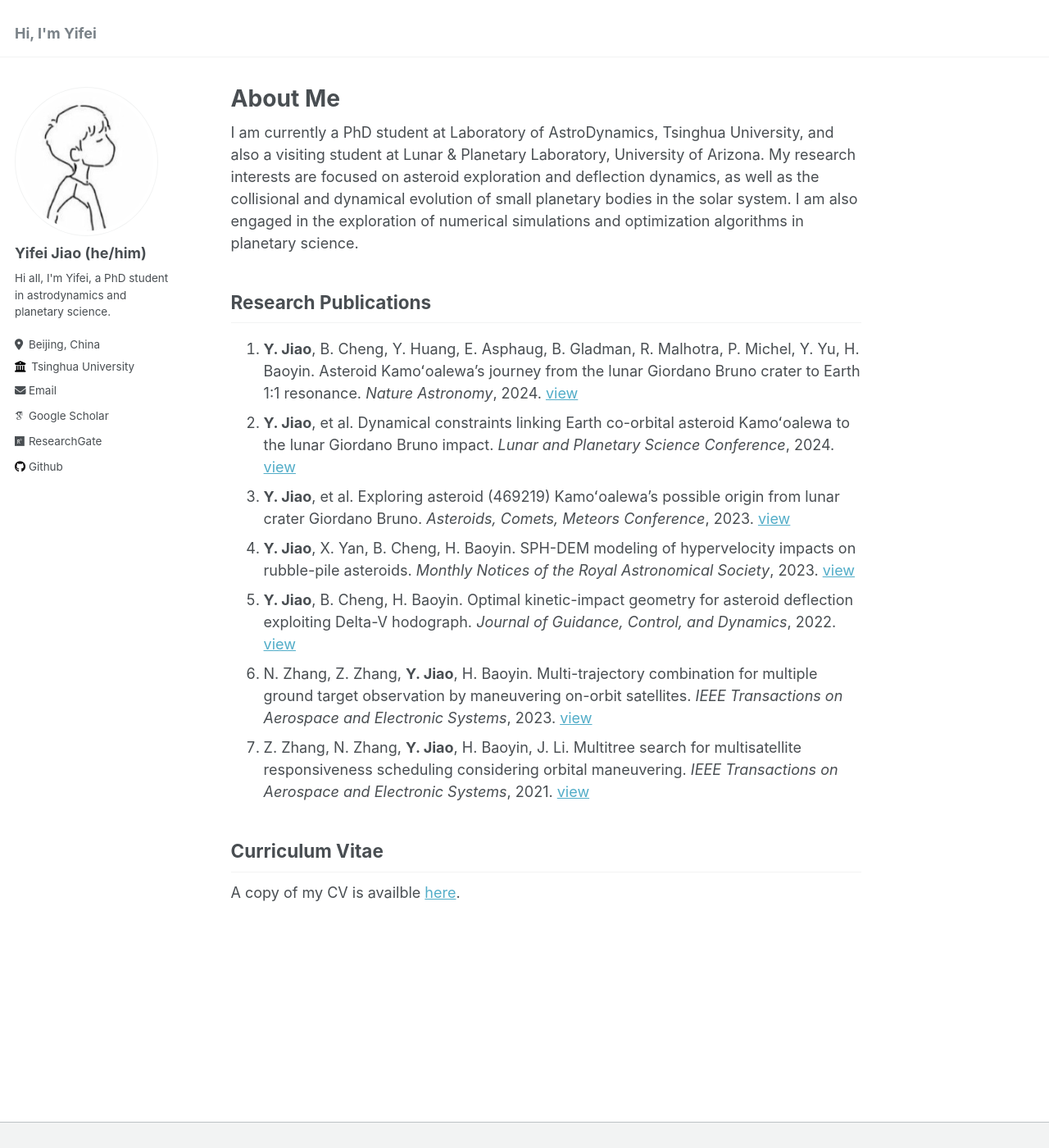
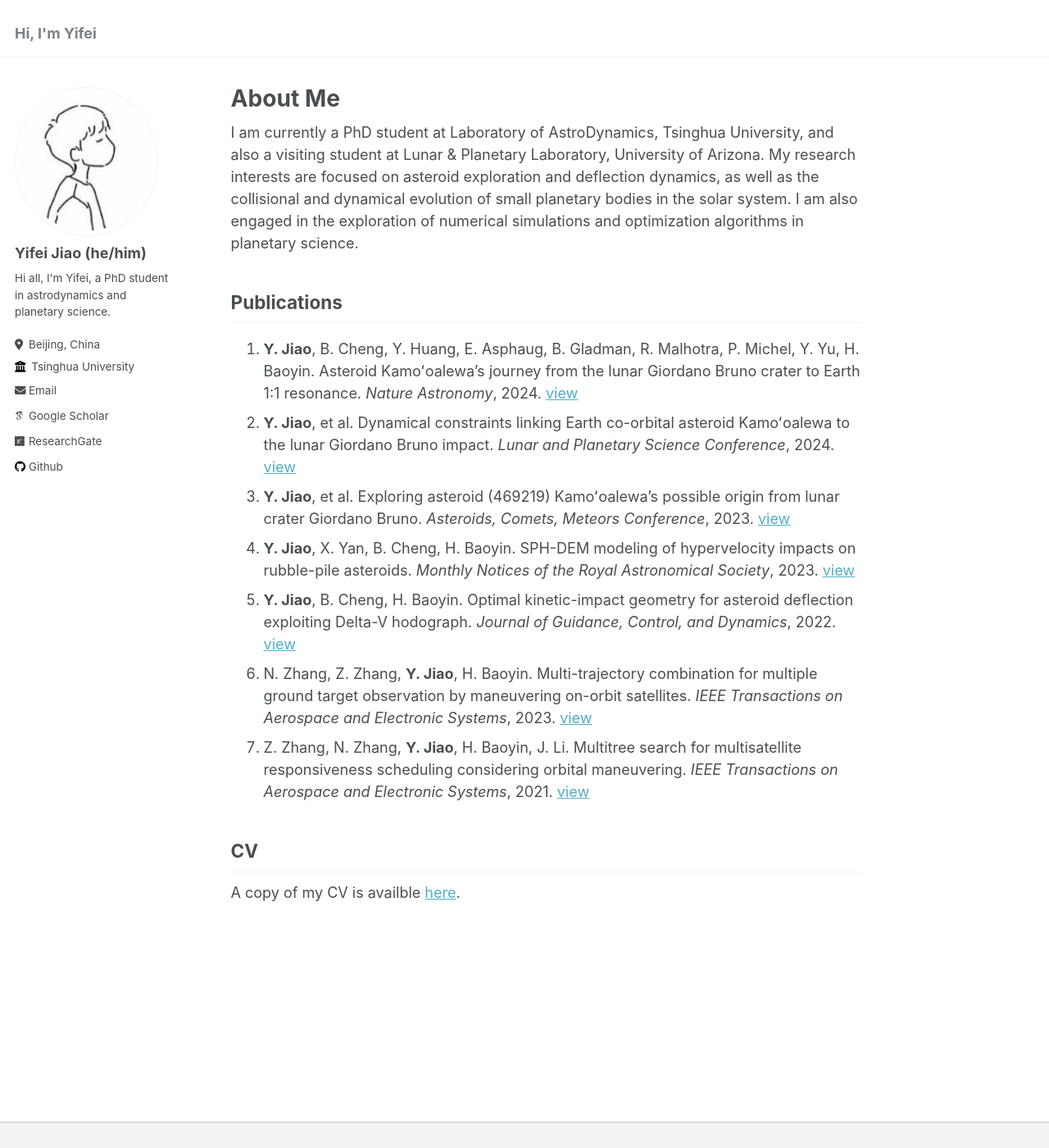
Before and after one commit to jiaoyf-thu/jiaoyf-thu.github.io, a Jekyll site: the page built from _pages/about.md, in a window 1280 px wide and 1400 px high. Shown: the whole window at 82% size. Built offline with Jekyll 4.4.1, drawn with Linux system fonts in a browser that asks for light colours; some web fonts are replaced.

Commit message:
Update about.md

```diff
--- a/_pages/about.md
+++ b/_pages/about.md
@@ -9,7 +9,7 @@ redirect_from:
 
 I am currently a PhD student at Laboratory of AstroDynamics, Tsinghua University, and also a visiting student at Lunar & Planetary Laboratory, University of Arizona. My research interests are focused on asteroid exploration and deflection dynamics, as well as the collisional and dynamical evolution of small planetary bodies in the solar system. I am also engaged in the exploration of numerical simulations and optimization algorithms in planetary science.
 
-## Research Publications
+## Publications
 1. **Y. Jiao**, B. Cheng, Y. Huang, E. Asphaug, B. Gladman, R. Malhotra, P. Michel, Y. Yu, H. Baoyin. Asteroid Kamoʻoalewa's journey from the lunar Giordano Bruno crater to Earth 1:1 resonance. *Nature Astronomy*, 2024. [view](https://www.nature.com/articles/s41550-024-02258-z)
 2. **Y. Jiao**, et al. Dynamical constraints linking Earth co-orbital asteroid Kamoʻoalewa to the lunar Giordano Bruno impact. *Lunar and Planetary Science Conference*, 2024. [view](https://www.hou.usra.edu/meetings/lpsc2024/pdf/1973.pdf)
 3. **Y. Jiao**, et al. Exploring asteroid (469219) Kamoʻoalewa's possible origin from lunar crater Giordano Bruno. *Asteroids, Comets, Meteors Conference*, 2023. [view](https://www.hou.usra.edu/meetings/acm2023/pdf/2195.pdf)
@@ -18,5 +18,5 @@ I am currently a PhD student at Laboratory of AstroDynamics, Tsinghua University
 6. N. Zhang, Z. Zhang, **Y. Jiao**, H. Baoyin. Multi-trajectory combination for multiple ground target observation by maneuvering on-orbit satellites. *IEEE Transactions on Aerospace and Electronic Systems*, 2023. [view](https://doi.org/10.1109/TAES.2023.3303409)
 7. Z. Zhang, N. Zhang, **Y. Jiao**, H. Baoyin, J. Li. Multitree search for multisatellite responsiveness scheduling considering orbital maneuvering. *IEEE Transactions on Aerospace and Electronic Systems*, 2021. [view](https://doi.org/10.1109/TAES.2021.3129723)
 
-## Curriculum Vitae
+## CV
 A copy of my CV is availble [here](https://jiaoyf-thu.github.io/files/Rezume.pdf).
```
